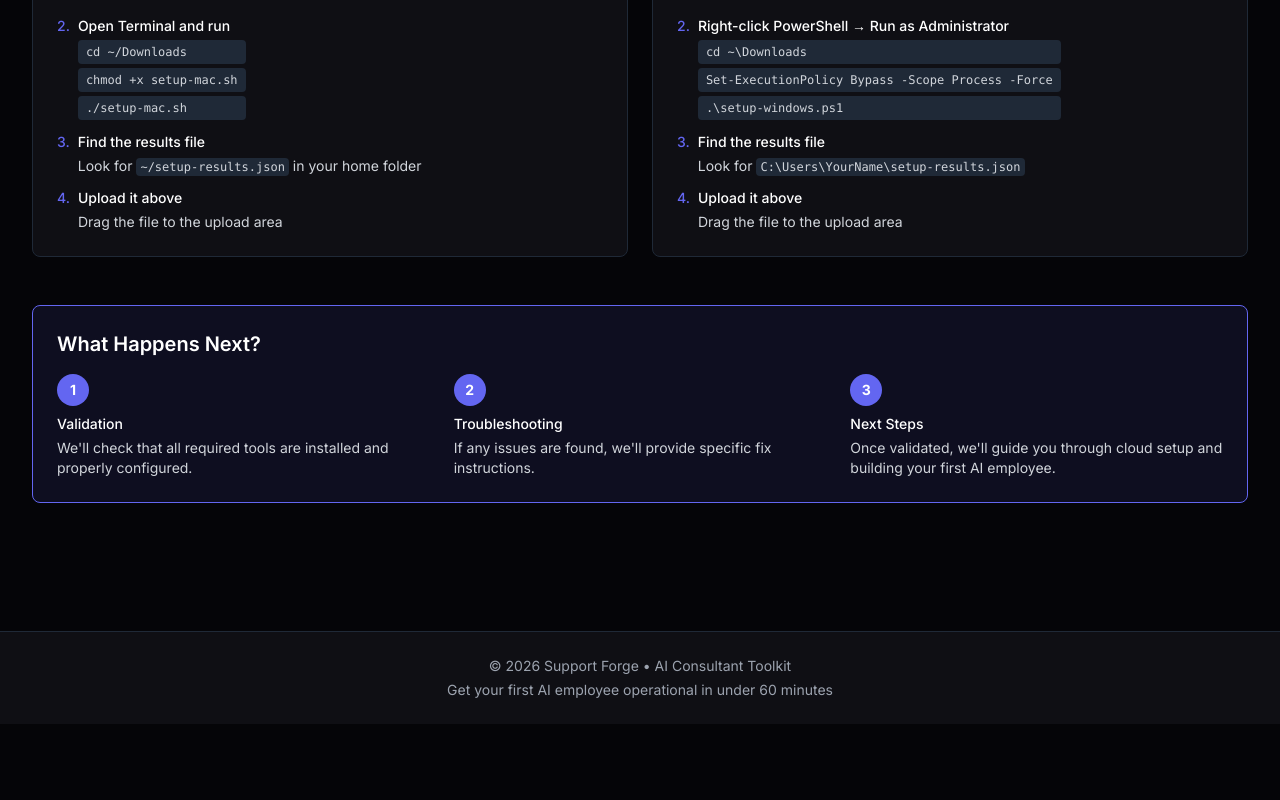
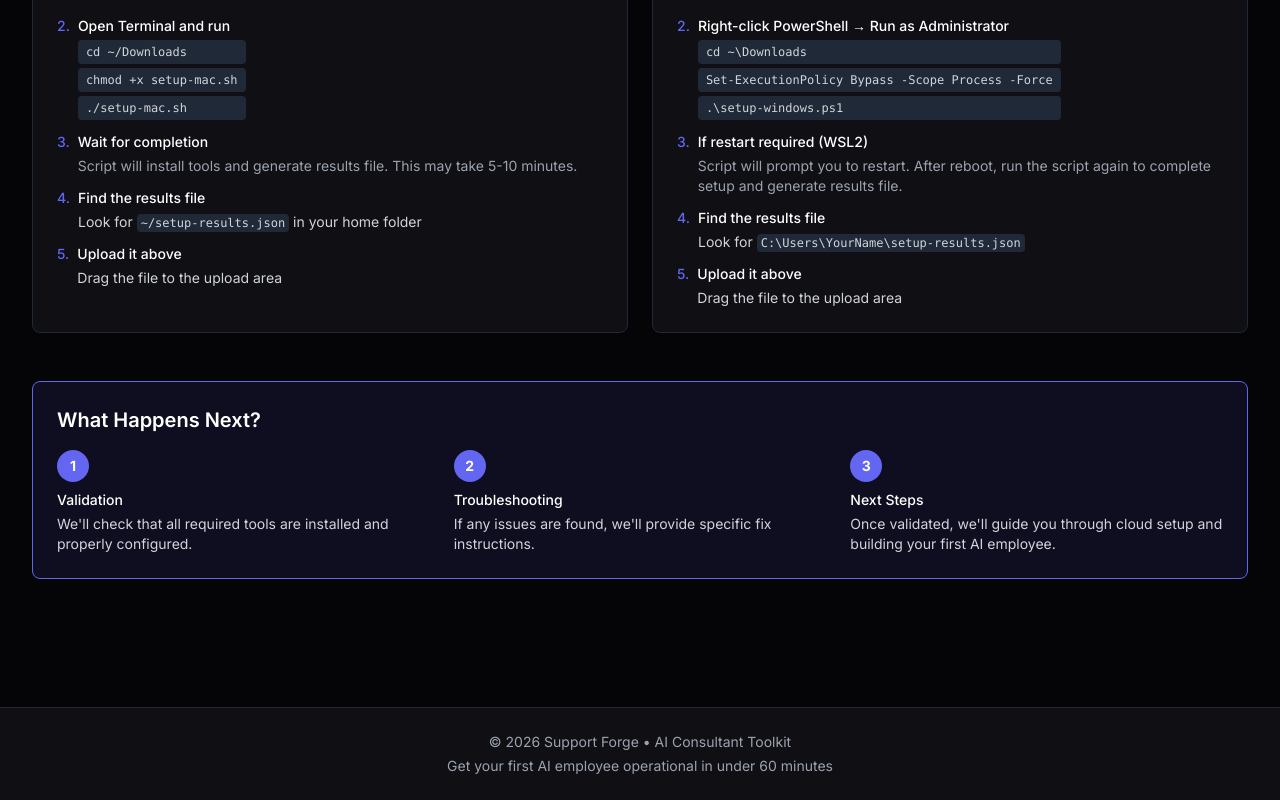
Before and after one commit to PerryB-GIT/ai-consultant-toolkit, a Next.js app: page / in a window 1280 px wide. Shown: the part 1692-2492 px from the top of the page. Before the commit the page ends 2416 px from the top, so only its background shows below. Built offline with nearby package versions, Linux system fonts and the light colour scheme.

Commit message:
docs: Add restart instruction for WSL2 and clarify 5-step process

```diff
--- a/app/page.tsx
+++ b/app/page.tsx
@@ -115,12 +115,19 @@ export default function Home() {
               <li className="flex items-start gap-2">
                 <span className="text-primary font-medium">3.</span>
                 <div>
+                  <div className="font-medium text-white mb-1">Wait for completion</div>
+                  <div className="text-gray-400">Script will install tools and generate results file. This may take 5-10 minutes.</div>
+                </div>
+              </li>
+              <li className="flex items-start gap-2">
+                <span className="text-primary font-medium">4.</span>
+                <div>
                   <div className="font-medium text-white mb-1">Find the results file</div>
                   <div>Look for <code className="px-1 py-0.5 bg-gray-800 rounded text-xs">~/setup-results.json</code> in your home folder</div>
                 </div>
               </li>
               <li className="flex items-start gap-2">
-                <span className="text-primary font-medium">4.</span>
+                <span className="text-primary font-medium">5.</span>
                 <div>
                   <div className="font-medium text-white mb-1">Upload it above</div>
                   <div>Drag the file to the upload area</div>
@@ -156,12 +163,19 @@ export default function Home() {
               <li className="flex items-start gap-2">
                 <span className="text-primary font-medium">3.</span>
                 <div>
+                  <div className="font-medium text-white mb-1">If restart required (WSL2)</div>
+                  <div className="text-gray-400">Script will prompt you to restart. After reboot, run the script again to complete setup and generate results file.</div>
+                </div>
+              </li>
+              <li className="flex items-start gap-2">
+                <span className="text-primary font-medium">4.</span>
+                <div>
                   <div className="font-medium text-white mb-1">Find the results file</div>
                   <div>Look for <code className="px-1 py-0.5 bg-gray-800 rounded text-xs">C:\Users\YourName\setup-results.json</code></div>
                 </div>
               </li>
               <li className="flex items-start gap-2">
-                <span className="text-primary font-medium">4.</span>
+                <span className="text-primary font-medium">5.</span>
                 <div>
                   <div className="font-medium text-white mb-1">Upload it above</div>
                   <div>Drag the file to the upload area</div>
```
